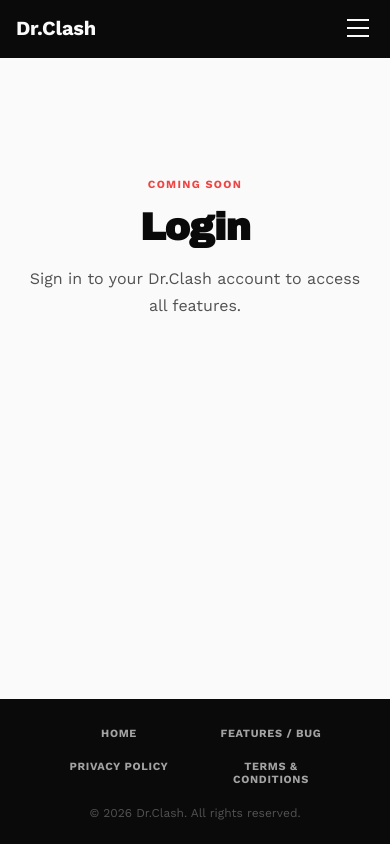
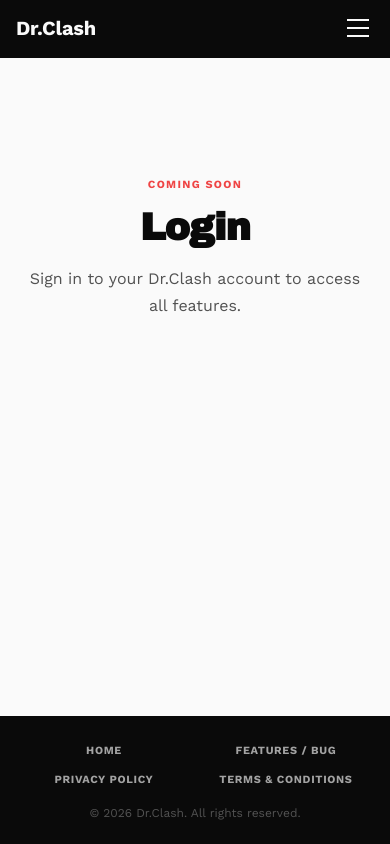
Before and after one commit to Babar-Meet/dist-drclash, an Angular app: page /login in a window 390 px wide. Built offline with nearby package versions, Linux system fonts and the light colour scheme.

Commit message:
Add breathing room to nav links and widen footer grid

```diff
--- a/src/app/layout/footer/footer.component.css
+++ b/src/app/layout/footer/footer.component.css
@@ -47,10 +47,10 @@
   .footer-links {
     display: grid;
     grid-template-columns: 1fr 1fr;
-    gap: 12px 24px;
-    max-width: 280px;
+    gap: 8px 24px;
     margin: 0 auto 16px;
     text-align: center;
+    max-width: 340px;
   }
 
   .footer-links a {
--- a/src/app/layout/nav/nav.component.css
+++ b/src/app/layout/nav/nav.component.css
@@ -173,10 +173,9 @@
   .nav-links {
     flex-direction: column;
     align-items: center;
-    gap: 0;
+    gap: 6px;
     height: auto;
     width: 100%;
-    max-width: 320px;
   }
 
   .nav-links li {
@@ -202,7 +201,7 @@
   .nav-links a:not(.btn) {
     display: inline-flex;
     height: auto;
-    padding: 8px 12px;
+    padding: 8px 16px;
     border: none;
     border-bottom: none;
     font-family: 'Archivo Black', Impact, 'Arial Black', sans-serif;
```
